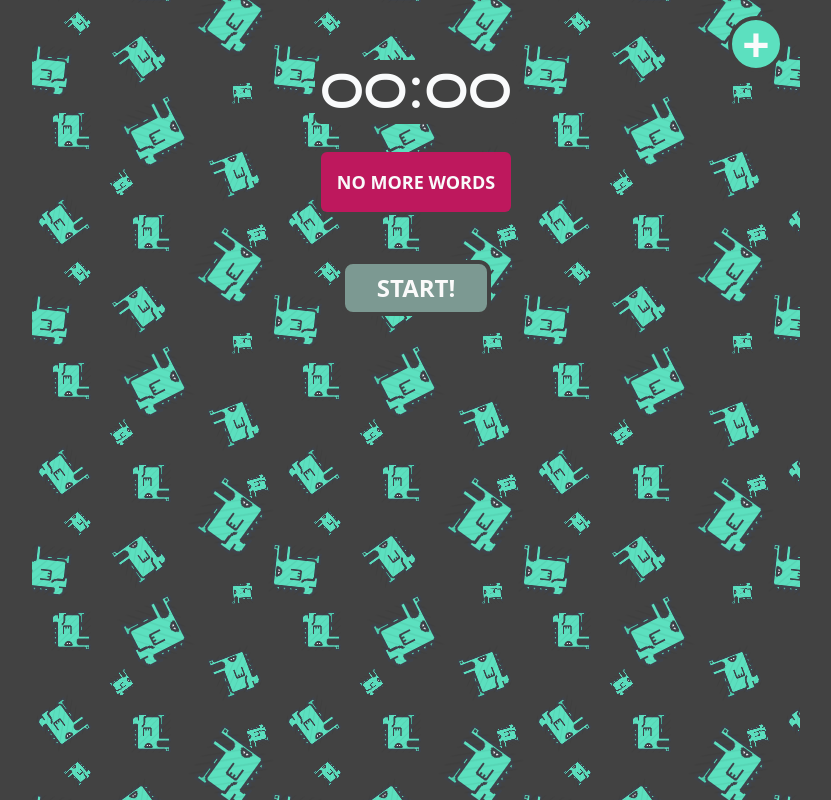
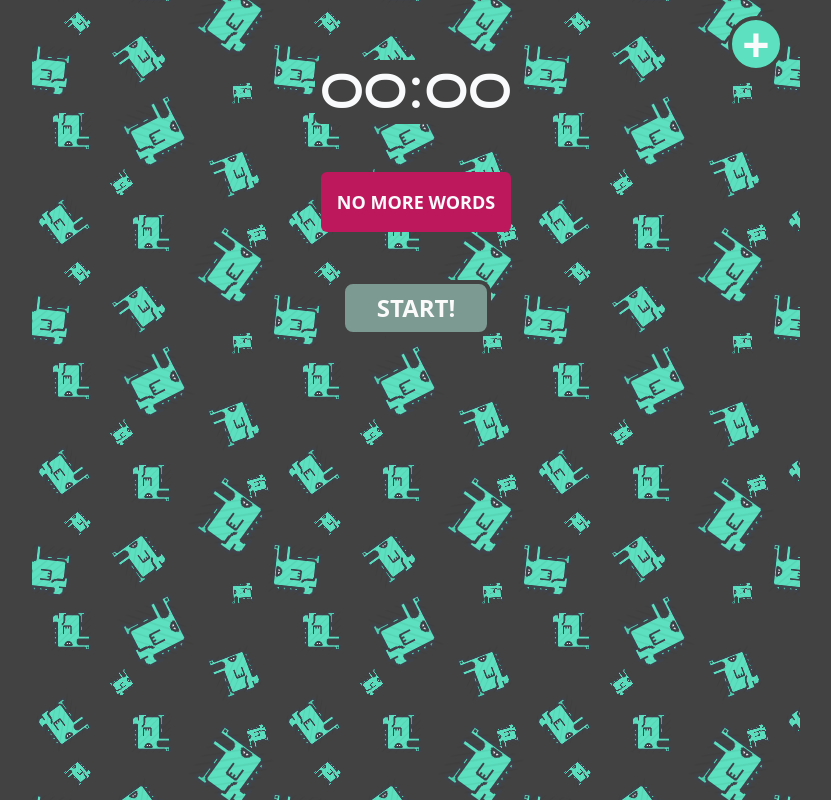
Before and after one commit to lexxwork/krokodil, a Vue app: page / in a window 1280 px wide. Both pictures are taken after a click on the button "START!". Shown: the whole page, without its empty margins (224-1055 px from the left). Built offline with nearby package versions, Linux system fonts and the light colour scheme.

Commit message:
format code + toggle  word locking

```diff
--- a/src/App.vue
+++ b/src/App.vue
@@ -1,38 +1,31 @@
 <template>
-  <div
-    class="relative mx-auto md:max-w-3xl min-h-screen  pb-10 p-5 flex flex-col items-center select-none"
-  >
-    <div
-      class="button add absolute top-4 right-4 h-14 w-14 font-extrabold text-5xl"
-    >
+  <div class="relative mx-auto md:max-w-3xl min-h-screen pb-10 p-5 container-col-center select-none">
+    <div class="button add absolute top-4 right-4 h-14 w-14 font-extrabold text-5xl">
       <label for="upload-words">
         +
-        <input
-          id="upload-words"
-          hidden
-          type="file"
-          accept=".txt"
-          @change="loadWords"
-          class="hidden"
-        />
+        <input id="upload-words" hidden type="file" accept=".txt" @change="loadWords" class="hidden" />
       </label>
     </div>
-    <div
-      class="text-5xl mb-3 mt-10 pt-2 varino control"
-      :class="{ warning: alarmStyle }"
-    >
+    <div class="text-5xl mb-3 mt-10 pt-2 varino control" :class="{ warning: alarmStyle }">
       {{ timer }}
     </div>
-    <div class="flex flex-col items-center" style="min-height: 20rem">
-      <div class="my-4" style="min-height: 5rem">
+    <div class="m-4 container-col-center">
+      <div class="mb-4 word-container">
+        <div v-if="showNoMoreWords" class="warning text-gray-50 p-4 rounded-md text-lg font-bold">
+          {{ noMoreWords }}
+        </div>
         <div
-          v-if="showNoMoreWords"
-          class="warning text-gray-50 p-4 rounded-md text-lg font-bold"
+          v-else
+          v-show="currentWord"
+          @click="toggleLockWord = !toggleLockWord"
+          class="font-bold text-3xl control"
         >
-          {{noMoreWords}}
-        </div>
-        <div v-else v-show="currentWord" class="p-4 font-bold text-3xl control">
-          {{ currentWord }}
+          <div class="p-4" v-show="toggleLockWord">{{ currentWord }}</div>
+          <div v-show="!toggleLockWord" class="lock">
+            <svg viewBox="0 0 372.826 372.826">
+              <use href="/img/secured-lock.svg#secured-lock"></use>
+            </svg>
+          </div>
         </div>
       </div>
       <button
@@ -40,17 +33,10 @@
         class="p-2 focus:outline-none button rounded-xl my-3 px-8 text-2xl font-bold"
         @click="getNewWord"
       >
-        {{newWordOrMore}}
+        {{ newWordOrMore }}
       </button>
-      <ul
-        v-show="wordsPassedCurrent.length"
-        class="list-none my-3 p-2 flex flex-col items-center control"
-      >
-        <li
-          class="font-bold text-xl"
-          v-for="(word, i) in wordsPassedCurrent"
-          :key="i"
-        >
+      <ul v-show="wordsPassedCurrent.length" class="list-none my-3 p-2 container-col-center control">
+        <li class="font-bold text-xl" v-for="(word, i) in wordsPassedCurrent" :key="i">
           {{ word }}
         </li>
       </ul>
@@ -60,7 +46,6 @@
 </template>
 
 <script>
-
 import i18n from '@/i18n'
 
 const DEBUG = process.env.VUE_APP_DEBUG === 'true'
@@ -92,7 +77,8 @@ export default {
       intervalId: null,
       newWordBtnEnabled: true,
       showNoMoreWords: false,
-      alarmStyle: false
+      alarmStyle: false,
+      toggleLockWord: true
     }
   },
   created () {
@@ -104,8 +90,7 @@ export default {
   },
   renderTracked ({ key, target, type }) {
     if (!DEBUG) return
-    const targetValue =
-      target.constructor.name === 'ComputedRefImpl' ? target.value : target
+    const targetValue = target.constructor.name === 'ComputedRefImpl' ? target.value : target
     log({ key, target: targetValue, type })
   },
   computed: {
@@ -173,15 +158,14 @@ export default {
         }
       }
       const newWords = this.wordsAll.filter(
-        word =>
-          !this.wordsPassedCurrent.includes(word) &&
-          !this.wordsPassedAll.includes(word)
+        (word) => !this.wordsPassedCurrent.includes(word) && !this.wordsPassedAll.includes(word)
       )
       if (!this.intervalId) {
         this.currentWord = null
       }
       if (newWords.length > 0) {
         this.currentWord = newWords[Math.floor(Math.random() * newWords.length)]
+        this.toggleLockWord = true
         this.countDownStart()
       } else {
         this.showNoMoreWords = true
@@ -200,12 +184,12 @@ export default {
       const files = event.target.files
       if (files.length === 0) return
       const reader = new FileReader()
-      reader.onload = e => {
+      reader.onload = (e) => {
         const content = e.target.result
         this.wordsAll = content
           .split('\n')
-          .map(line => line.trim())
-          .filter(line => line.length > 1)
+          .map((line) => line.trim())
+          .filter((line) => line.length > 1)
       }
       reader.readAsText(files[0])
       event.target.value = ''
@@ -215,7 +199,6 @@ export default {
 </script>
 
 <style lang="scss">
-
 $color-green: #5ce0bf;
 $bg-color: #424242;
 
@@ -223,9 +206,11 @@ body {
   background-color: $bg-color;
 }
 
-/* body * {
-  border-color: var(--border-color);
-} */
+.container-col-center {
+  @apply flex;
+  @apply flex-col;
+  @apply items-center;
+}
 
 .background {
   position: absolute;
@@ -270,6 +255,32 @@ body {
   }
 }
 
+.word-container {
+  @apply inline-flex;
+  @apply justify-center;
+  @apply items-center;
+  @apply text-center;
+  height: 100px;
+  width: auto;
+}
+
+.lock {
+  @apply control;
+  border-color: $color-green;
+  height: 100%;
+  width: 100%;
+  @apply p-1;
+  svg {
+    width: 80px;
+    height: 80px;
+  }
+  svg * {
+    width: 100%;
+    height: 100%;
+    fill: $color-green;
+  }
+}
+
 .add {
   @extend .button;
   @apply rounded-full;
```
